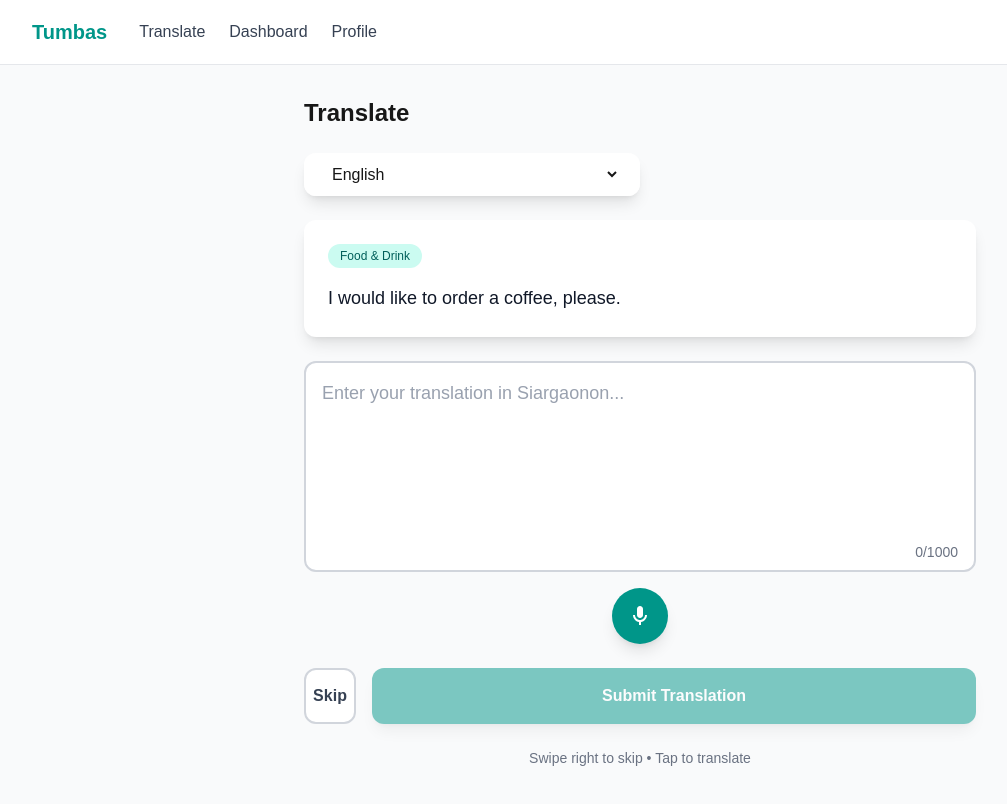
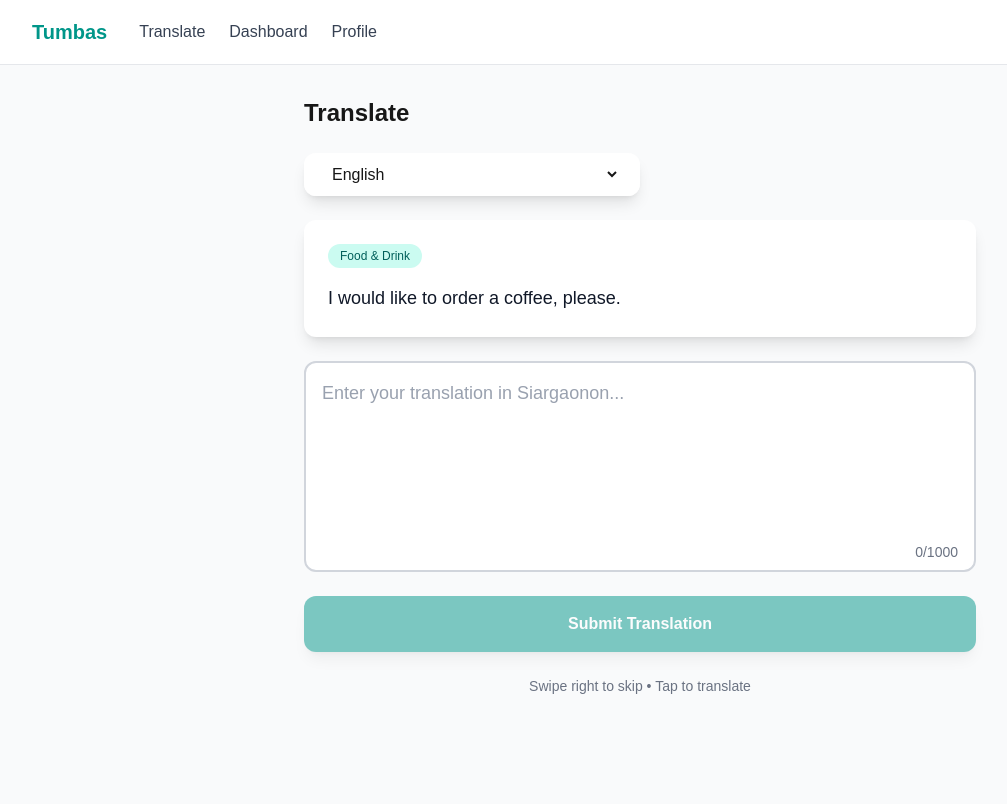
Before and after one commit to minna-lproc/tumbas, a Next.js app: page /translate in a window 1280 px wide. Shown: the top 804 px of the page, without its empty margins (0-1007 px from the left). Built offline with nearby package versions, Linux system fonts and the light colour scheme.

Commit message:
hide skip and voice input in translation card

```diff
--- a/components/translation/SourceLanguageDropdown.tsx
+++ b/components/translation/SourceLanguageDropdown.tsx
@@ -15,7 +15,7 @@ export const SourceLanguageDropdown = ({ sourceText }: SourceLanguageDropdownPro
       exit={{ opacity: 0, y: -20 }}
       className="rounded-xl w-1/2 bg-white shadow-lg dark:bg-gray-800"
     >
-      <div className="mb-4 w-full h-full items-center flex">
+      <div className="mb-4 w-full h-full items-center flex ">
 
         <select
             name=""
--- a/components/translation/TranslationCard.tsx
+++ b/components/translation/TranslationCard.tsx
@@ -51,22 +51,22 @@ export const TranslationCard = ({
         <SourceTextCard sourceText={sourceText} />
         <div className="space-y-4">
           <TranslationInput value={translation} onChange={onTranslationChange} />
-          <div className="flex justify-center">
+          {/*<div className="flex justify-center">
             <VoiceInputButton
               onTranscript={(text) => onTranslationChange(translation + ' ' + text)}
               disabled={loading}
             />
-          </div>
+          </div>*/}
         </div>
         <div className="flex gap-4">
-          <motion.button
+          {/*<motion.button
             whileHover={{ scale: 1.02 }}
             whileTap={{ scale: 0.98 }}
             onClick={onSkip}
             className="flex h-14 min-w-[48px] flex-1 items-center justify-center rounded-xl border-2 border-gray-300 bg-white px-6 text-base font-semibold text-gray-700 transition-colors hover:border-gray-400 hover:bg-gray-50 focus:outline-none focus:ring-2 focus:ring-gray-500 focus:ring-offset-2 dark:border-gray-600 dark:bg-gray-800 dark:text-gray-300 dark:hover:border-gray-500 dark:hover:bg-gray-700"
           >
             Skip
-          </motion.button>
+          </motion.button> */}
           <SubmitButton
             onClick={onSubmit}
             disabled={!translation.trim()}
```
